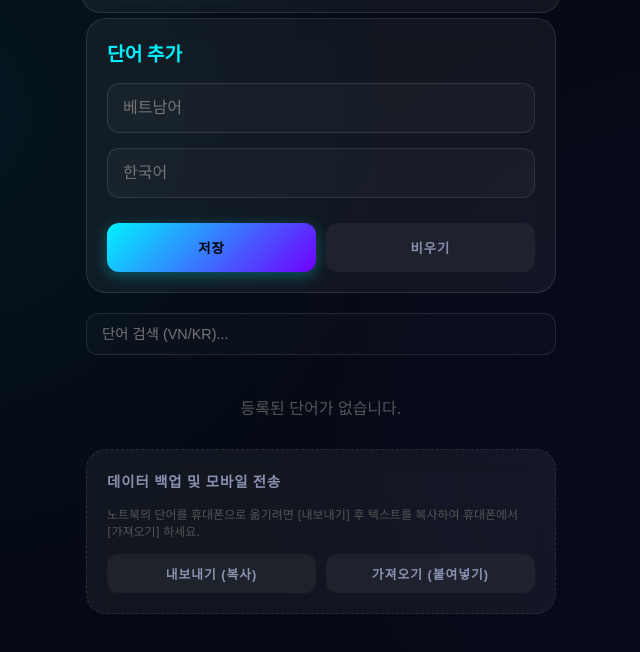
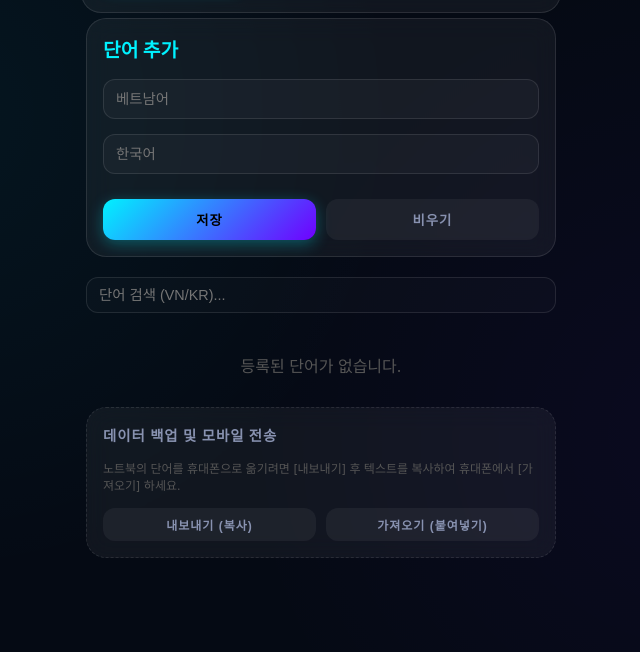
Before and after one commit to walter0229/vietplayer, a website built with Vite: page index.html in a window 1280 px wide. Shown: the part 126-778 px from the top of the page, without its empty margins (319-959 px from the left). Built offline with nearby package versions, Linux system fonts and the light colour scheme.

Commit message:
UI: reduce input fields and action buttons dimensions by 20%

```diff
--- a/src/main.ts
+++ b/src/main.ts
@@ -94,7 +94,7 @@ class VietPlayerApp {
         const editingWord = isEditing ? this.words.find(w => w.id === this.editingWordId) : null;
 
         container.innerHTML = `
-      <div class="glass-panel card fade-in" style="padding: 20px;">
+      <div class="glass-panel card fade-in" style="padding: 16px;">
         <h2 style="margin-top:0; font-size: 1.2rem; color: var(--accent-blue);">
             ${isEditing ? '단어 수정' : '단어 추가'}
         </h2>
@@ -116,12 +116,12 @@ class VietPlayerApp {
         ${this.renderWordList()}
       </div>
 
-      <div class="glass-panel card fade-in" style="margin-top: 30px; padding: 20px; border-style: dashed;">
+      <div class="glass-panel card fade-in" style="margin-top: 30px; padding: 16px; border-style: dashed;">
         <h3 style="margin-top:0; font-size: 0.9rem; color: #8892b0; letter-spacing:1px;">데이터 백업 및 모바일 전송</h3>
         <p style="font-size:0.75rem; color:#555; margin-bottom:15px;">노트북의 단어를 휴대폰으로 옮기려면 [내보내기] 후 텍스트를 복사하여 휴대폰에서 [가져오기] 하세요.</p>
         <div style="display: flex; gap: 10px;">
-          <button id="export-btn" class="action-btn" style="padding: 10px; font-size: 0.8rem;">내보내기 (복사)</button>
-          <button id="import-btn" class="action-btn" style="padding: 10px; font-size: 0.8rem;">가져오기 (붙여넣기)</button>
+          <button id="export-btn" class="action-btn" style="padding: 8px; font-size: 0.75rem;">내보내기 (복사)</button>
+          <button id="import-btn" class="action-btn" style="padding: 8px; font-size: 0.75rem;">가져오기 (붙여넣기)</button>
         </div>
       </div>
     `;
--- a/src/style.css
+++ b/src/style.css
@@ -118,13 +118,13 @@ nav {
 /* Futuristic Inputs & Buttons */
 .futuristic-input {
     width: 100%;
-    padding: 15px;
+    padding: 11px 12px;
     margin-bottom: 15px;
     background: rgba(255, 255, 255, 0.03);
     border: 1px solid var(--glass-border);
     border-radius: 12px;
     color: var(--text-white);
-    font-size: 1rem;
+    font-size: 0.9rem;
     outline: none;
     transition: all 0.3s ease;
 }
@@ -137,7 +137,7 @@ nav {
 
 .action-btn {
     flex: 1;
-    padding: 15px;
+    padding: 11px;
     border: none;
     border-radius: 12px;
     font-weight: 700;
@@ -161,7 +161,7 @@ nav {
 /* Search Bar */
 .search-bar {
     width: 100%;
-    padding: 12px 15px;
+    padding: 9px 12px;
     background: rgba(255, 255, 255, 0.02);
     border: 1px solid var(--glass-border);
     border-radius: 12px;
```
